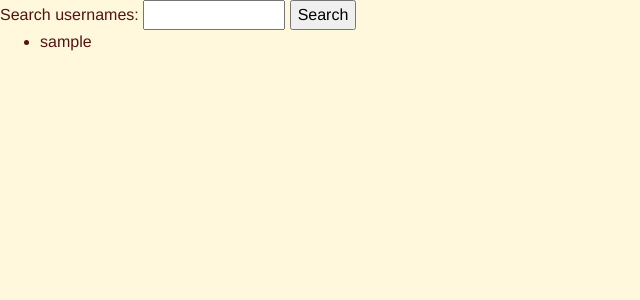
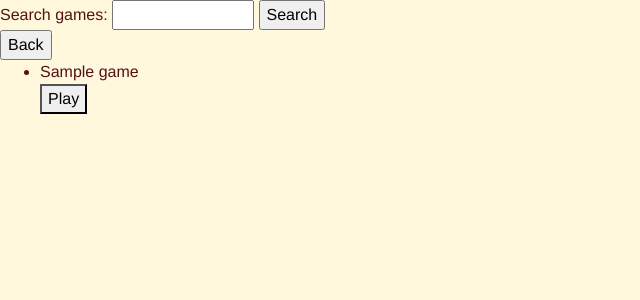
Before and after one commit to CS253-F20/project-cyoagen, a Flask app: template templates/search_game.html in a window 1280 px wide. Shown: the part 70-370 px from the top of the page, without its empty margins (0-640 px from the left). Run offline with Flask 2, Linux system fonts and the light colour scheme; the template is opened without the code that fills it: most values are stand-ins (such as "Sample title", 1, 10 or a date in 2020).

Commit message:
Improve browse game, start play button
Add a back button for search_game page and create a button for play game functionality but still working on it

```diff
--- a/app.py
+++ b/app.py
@@ -98,7 +98,6 @@ def create_account():
         return redirect(url_for('homepage'))
 
 
-
 @app.route('/login')
 def login_page():
     return render_template('login.html', Page="Login")
@@ -156,7 +155,6 @@ def process_title():
     return redirect(url_for('create_title_page'))
 
 
-
 @app.route('/create_game', methods=['GET'])
 def create_page():
     db = get_db()
@@ -182,7 +180,10 @@ def create_handler():
 
 @app.route('/browse_game')
 def browse_game():
-    return render_template('browse_game.html', Page="Browse Games")
+    db = get_db()
+    cur = db.execute('SELECT title FROM games')
+    game = cur.fetchall()
+    return render_template('browse_game.html', Page="Browse Games", games=game)
 
 
 @app.route('/search_game', methods=['POST'])
@@ -190,13 +191,20 @@ def search():
     db = get_db()
     search_game = request.form['search_game']
     cur = db.execute('SELECT title FROM games where title = ?', [search_game])
-    user_list = cur.fetchall()
-    if not user_list:
+    game = cur.fetchall()
+    if not game:
         flash('No games like this')
         return redirect(url_for('browse_game'))
     else:
-        account = user_list
-        return render_template('search_game.html', accounts=account)
+        return render_template('search_game.html', games=game)
+
+
+@app.route('/back', methods=['POST'])
+def back():
+    db = get_db()
+    cur = db.execute('SELECT title FROM games')
+    game = cur.fetchall()
+    return render_template('browse_game.html', games=game)
 
 
 @app.route('/title')
@@ -232,5 +240,14 @@ def clearlink_handler():
     # Function that clears linked situations for a choice
 
 
+@app.route('/play_game', methods=['POST'])
+def play_game():
+    db = get_db()
+    game_id = request.form['game_title']
+    cur = db.execute('SELECT description FROM games WHERE title = ?', [game_id])
+    description = cur.fetchall()
+    return render_template('play_game.html', description=description)
+
+
 if __name__ == '__main__':
     app.run()
--- /dev/null
+++ b/templates/play_game.html
@@ -0,0 +1,4 @@
+{% extends "layout.html" %}
+{% block body %}
+    {{ description }}
+{% endblock %}
--- a/templates/search_game.html
+++ b/templates/search_game.html
@@ -1,13 +1,21 @@
 {% extends "layout.html" %}
 {% block body %}
         <form action="{{ url_for('search') }}" method="post" class="search">
-          Search usernames:
-          <input type="text" size="15" id="content" name="username">
+          Search games:
+          <input type="text" size="15" id="content" name="search_game">
             <input type="submit" value="Search">
         </form>
-        {% for account in accounts %}
+        <form action="{{ url_for('back') }}" method="post" class="search">
+        <input type="submit" value="Back">
+        </form>
+        {% for game in games %}
             <ul>
-                <li id="list_games">{{ account.username }}</li>
+                <li id="list_games">{{ game.title }}
+                <form action="{{ url_for('play_game') }}" method="post" class="play">
+                    <input type="hidden" name="game_title" value="{{ game.title }}">
+                    <button type="submit">Play</button>
+                </form>
+                </li>
             </ul>
         {% endfor %}
 {% endblock %}
```
Also changed, not shown: templates/browse_game.html (+6 -1 lines).
